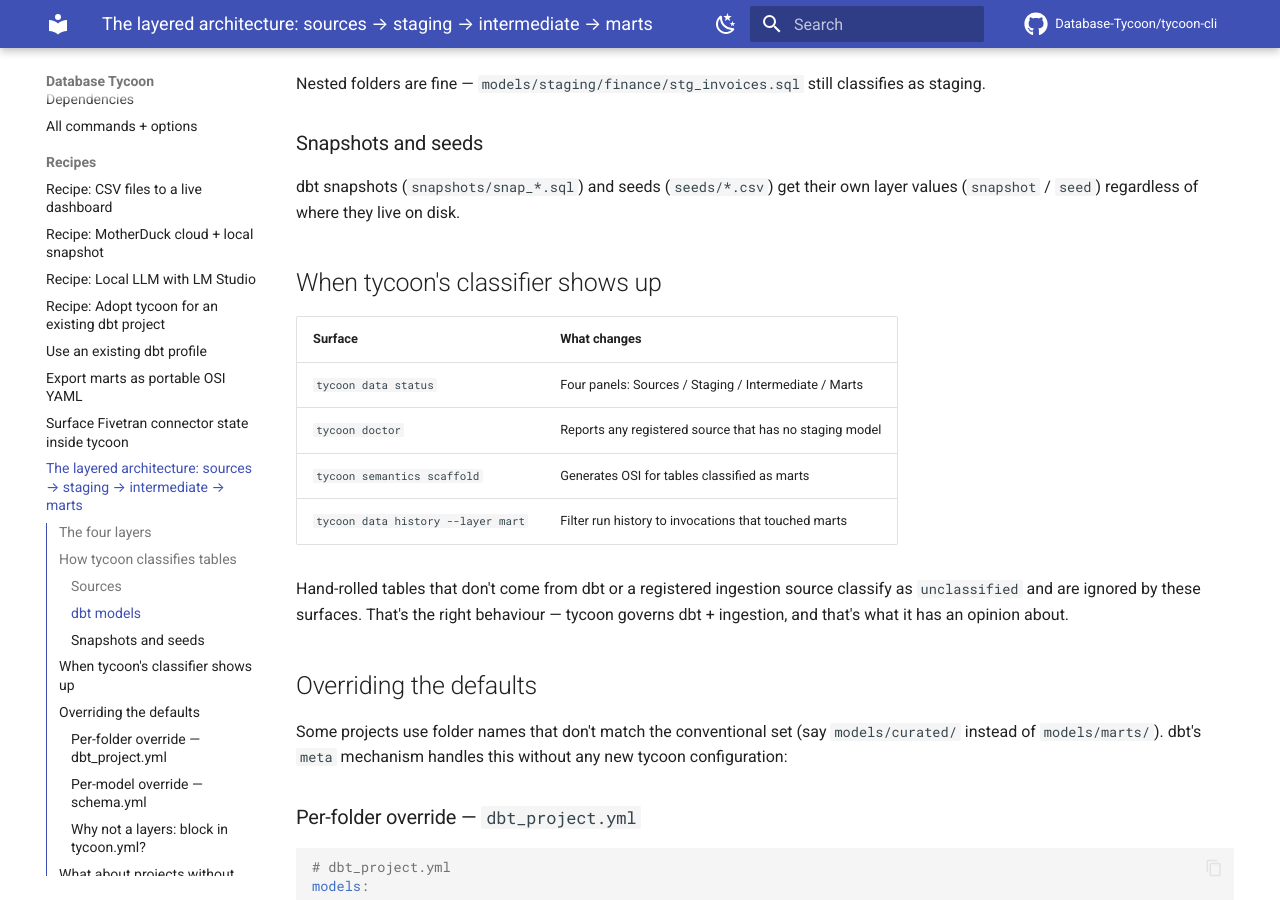
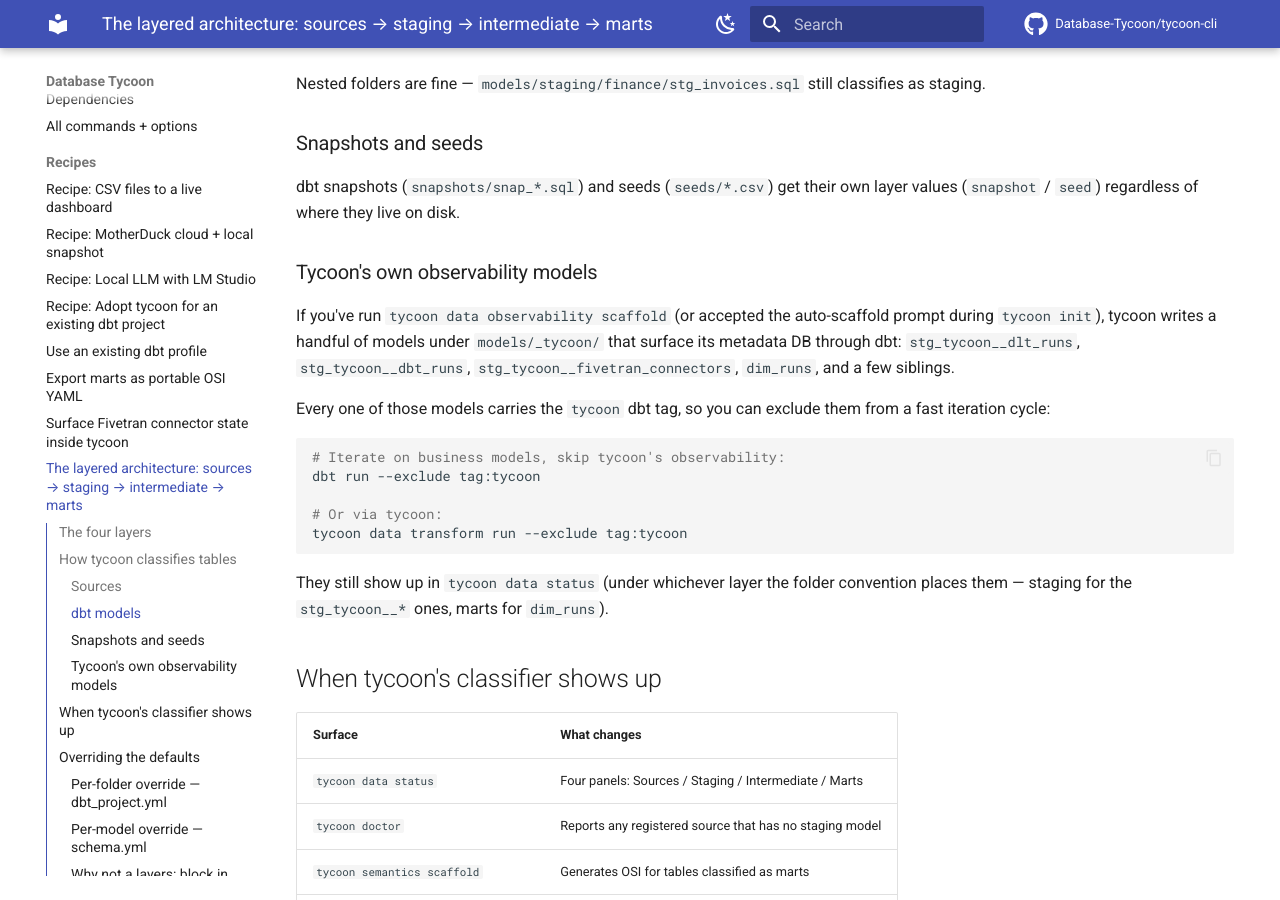
Before and after one commit to Database-Tycoon/tycoon-cli, an MkDocs documentation site: the page built from docs/recipes/layered-architecture.md, in a window 1280 px wide and 900 px high, scrolled down 1473 px. Built offline with MkDocs 1.6.1 and Material for MkDocs 9.7.7, drawn with Linux system fonts in a browser that asks for light colours; comment, search, counter and statistics services are not loaded.

Commit message:
feat(observability): tag auto-scaffolded models with `tycoon` dbt tag
Lets users skip tycoon's bookkeeping models when iterating on business
logic:

    dbt run --exclude tag:tycoon
    tycoon data transform run --exclude tag:tycoon

Applies to every model produced by ``tycoon data observability
scaffold`` (the nine ``stg_tycoon__*`` views and ``dim_runs``). The
models still appear in ``tycoon data status`` under their natural
layer (staging for the ``stg_*`` ones, mart for ``dim_runs``).

Documented in ``docs/recipes/layered-architecture.md`` under the
"Tycoon's own observability models" section.

Tests: +2 in ``test_observability_scaffold.py`` verifying every
generated SQL file carries the tag.

Co-Authored-By: Claude Opus 4.7 (1M context) <noreply@anthropic.com>

````diff
--- a/docs/recipes/layered-architecture.md
+++ b/docs/recipes/layered-architecture.md
@@ -60,6 +60,29 @@ still classifies as staging.
 dbt snapshots (`snapshots/snap_*.sql`) and seeds (`seeds/*.csv`) get
 their own layer values (`snapshot` / `seed`) regardless of where they
 live on disk.
+
+### Tycoon's own observability models
+
+If you've run `tycoon data observability scaffold` (or accepted the
+auto-scaffold prompt during `tycoon init`), tycoon writes a handful of
+models under `models/_tycoon/` that surface its metadata DB through
+dbt: `stg_tycoon__dlt_runs`, `stg_tycoon__dbt_runs`,
+`stg_tycoon__fivetran_connectors`, `dim_runs`, and a few siblings.
+
+Every one of those models carries the `tycoon` dbt tag, so you can
+exclude them from a fast iteration cycle:
+
+```bash
+# Iterate on business models, skip tycoon's observability:
+dbt run --exclude tag:tycoon
+
+# Or via tycoon:
+tycoon data transform run --exclude tag:tycoon
+```
+
+They still show up in `tycoon data status` (under whichever layer the
+folder convention places them — staging for the `stg_tycoon__*` ones,
+marts for `dim_runs`).
 
 ## When tycoon's classifier shows up
 
````
Also changed, not shown: CHANGELOG.md (+7 -2 lines), 2 other files.
